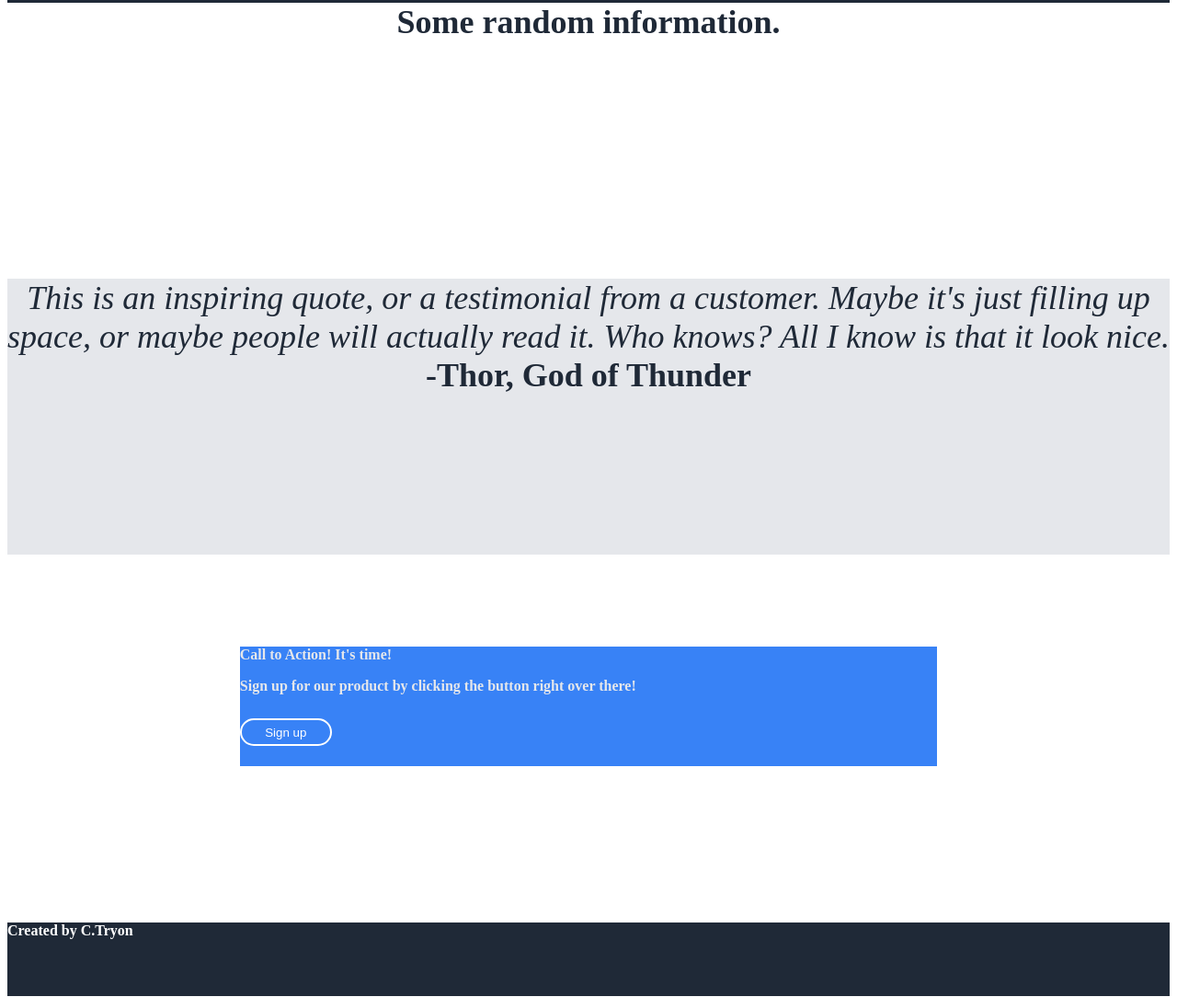
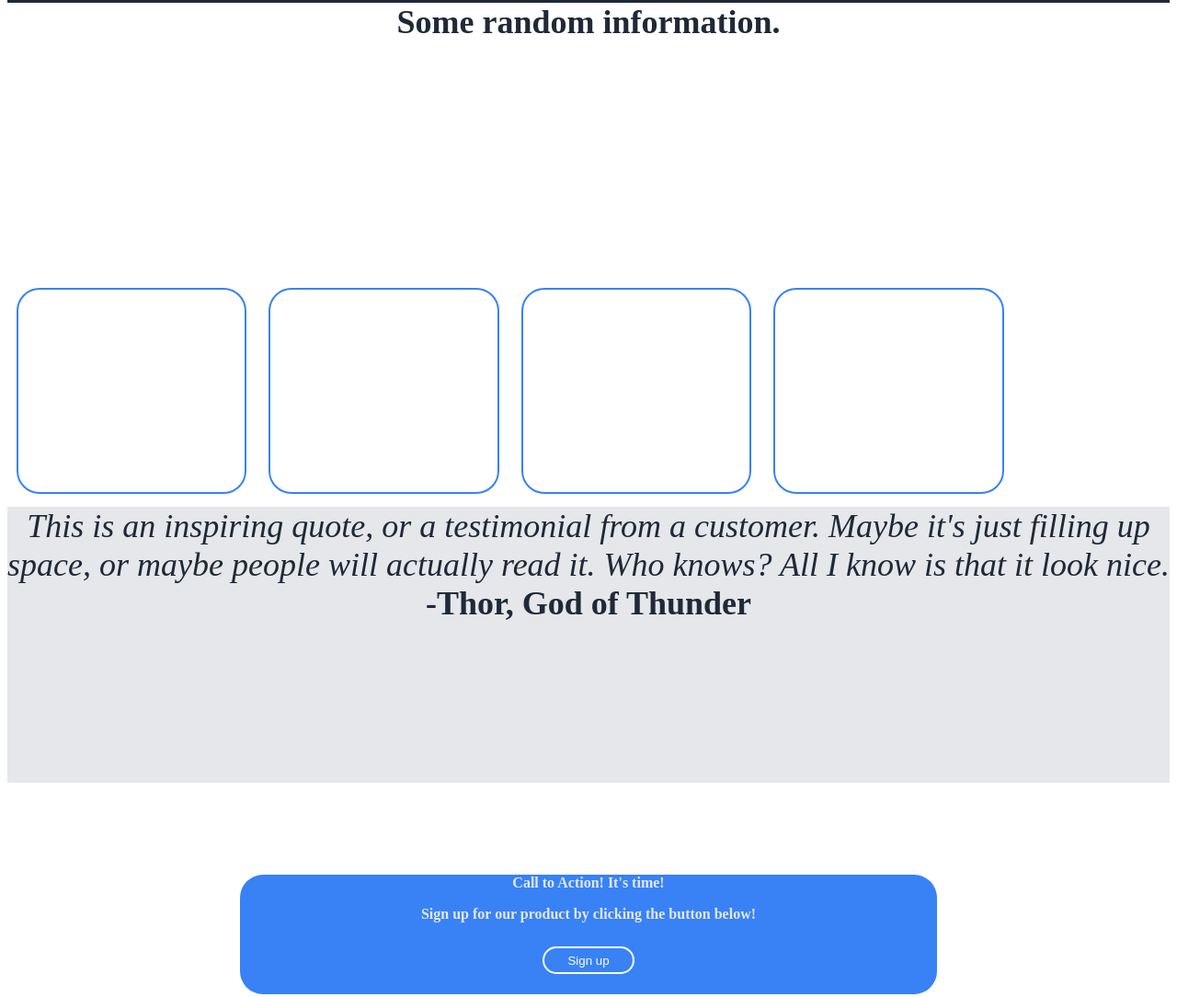
Before and after one commit to ctryon85/Landing-Page, a plain HTML site: page index.html in a window 1280 px wide. Shown: the part 365-1449 px from the top of the page at 92% size. Drawn offline with Linux system fonts and the light colour scheme.

Commit message:
TODO: Center content

```diff
--- a/index.html
+++ b/index.html
@@ -15,11 +15,15 @@
 
         <div id="awesome-top">This website has some subtext that goes here under the main title. It's smaller
             font and the color is lower contrast.</div>
-        </p>
-        <button>Sign up!</button></div>
+            <p><button>Sign up!</button></p>
+    </div>
 
 
-        <div class="box2">Some random information.</div>
+        <div class="box2">Some random information. </div>
+        <div id="small-box"></div>
+        <div id="small-box"></div>
+        <div id="small-box"></div>
+        <div id="small-box"></div>
 
         <div class="box3"><em>This is an inspiring quote, or a testimonial from a customer. Maybe it's just filling up space,
         or maybe people will actually read it. Who knows? All I know is that it look nice.</em><div id="thor"><strong>-Thor, God of Thunder</strong></div>
@@ -27,7 +31,7 @@
 
         <div class="box4">
             <div id="light-blue-box">Call to Action! It's time!
-        <p>Sign up for our product by clicking the button right over there!</p>
+        <p>Sign up for our product by clicking the button below!</p>
 
         <button>Sign up</button>
 
--- a/styles.css
+++ b/styles.css
@@ -3,6 +3,7 @@
    color: #F9FAF8;
    background-color: #1f2937;
    height: 60px;
+   text-align: left;
    }
 
    .box {
@@ -10,6 +11,7 @@
     height: 300px;
     background: #1f2937;
     margin: 0px auto;
+    text-align: left;
 
 }
 .box2 {
@@ -45,6 +47,7 @@ footer {
     background-color: #1f2937;
     color:white;
     height:80px;
+    text-align: center;
 }
 
 button {
@@ -67,7 +70,6 @@ button {
     height: 140px;
     background: #1f2937;
     margin: 40px left;
-
 }
 
 #awesome-top {
@@ -77,8 +79,8 @@ button {
     height: 60px;
     background: #1f2937;
     margin: 40px left;
+}
 
-}
 #light-blue-box {
 
   width: 60%;
@@ -87,4 +89,16 @@ button {
   margin: 100px auto;
   color: #E5E7EB;
   font-weight: 800;
+  border-radius: 25px;
+  text-align: center;
 }
+#small-box {
+    width: 10%;
+    height: 100px;
+    border:2px solid #3882f6;
+    display:inline-flex;
+    padding: 60px;
+    border-radius: 25px;
+    text-align: center;
+    margin: 10px;
+}
```
